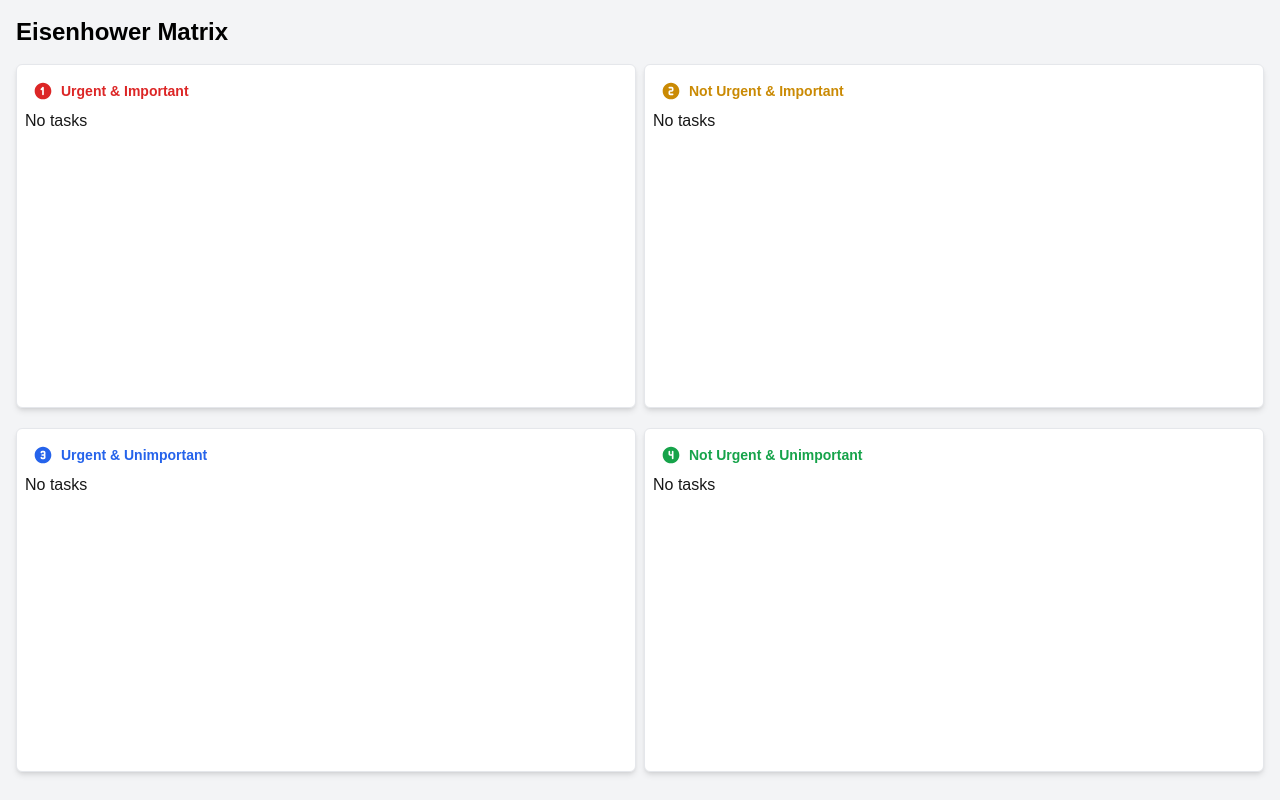
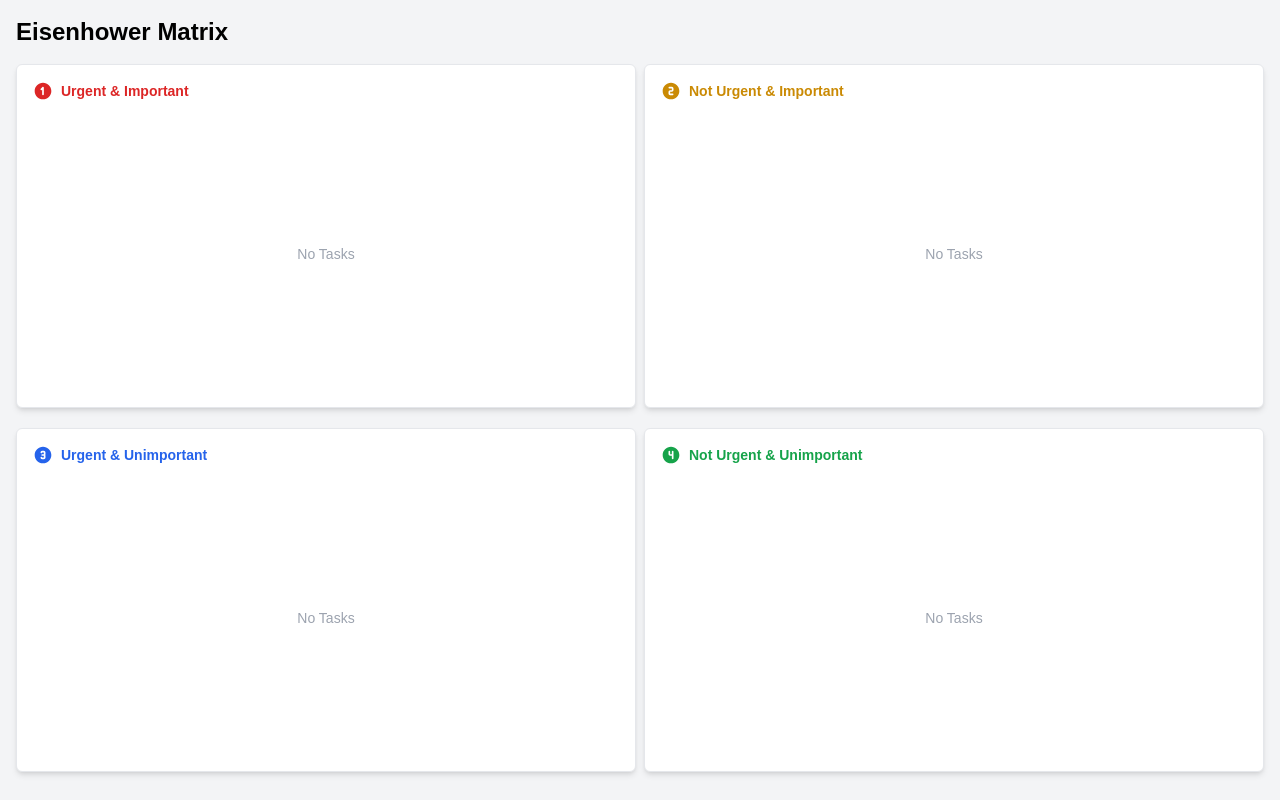
Before and after one commit to sunchit03/productivio, a Next.js app in the folder productivio-frontend-restructured/: page /dashboard/eisenhowerMatrix in a window 1280 px wide. Built offline with nearby package versions, Linux system fonts and the light colour scheme.

Commit message:
matrix block hover fixes, tasks list height fix

```diff
--- a/productivio-frontend-restructured/app/components/EisenhowerMatrix/MatrixBlock.jsx
+++ b/productivio-frontend-restructured/app/components/EisenhowerMatrix/MatrixBlock.jsx
@@ -24,12 +24,12 @@ const MatrixBlock = ({tasks, title, refresh, userId}) => {
 
 
     return(
-        <div className= "group-quad border rounded-md p-2 bg-white shadow-md h-[43vh] flex flex-col">
+        <div className= "group border rounded-md p-2 bg-white shadow-md h-[43vh] flex flex-col">
             <div className={`text-sm p-2 font-bold flex w-full justify-between items-center ${textColor}`}>
                 <div className="flex items-center gap-2">
                     {title}
                 </div>
-                <div className="invisible group-quad-hover:visible flex items-center gap-2">
+                <div className="invisible group-hover:visible flex items-center gap-2">
                     <button className="hover:bg-gray-300 rounded-sm" onClick={()=>{setAddTaskModal(true)}}>
                         <HiOutlinePlusSm size={20} />
                     </button>
@@ -48,7 +48,8 @@ const MatrixBlock = ({tasks, title, refresh, userId}) => {
                 }
 
             </div>
-            <div className="hover:overflow-y-auto relative">
+            {/* <div className="hover:overflow-y-auto relative"> */}
+            <div className={`${tasks.length === 0 ? "p-2 flex flex-1 justify-center items-center" :  "overflow-hidden hover:overflow-y-auto"}`}>
                 {tasks.length > 0 ? (
                     tasks.map(task => { return (
                     <div className="group-task pr-2" key={task._id}>
@@ -61,9 +62,7 @@ const MatrixBlock = ({tasks, title, refresh, userId}) => {
                     )})
                 ) :
                 (
-                    <>
-                        <span className="text-center text-base font-medium">No tasks</span>
-                    </>
+                    <span className="text-sm font-thin text-gray-400">No Tasks</span>
                 )}
             </div>
         </div>
--- a/productivio-frontend-restructured/app/dashboard/tasks/views/TasksView.jsx
+++ b/productivio-frontend-restructured/app/dashboard/tasks/views/TasksView.jsx
@@ -114,7 +114,7 @@ const TasksView = ({
         {!completedOrTrash && (
           <TaskForm todayOrNext={todayOrNext} listId={listId} refresh={fetchTasks} userId={userId}/>
         )}
-        <div className="mt-4 h-[calc(100vh-150px)] hover:overflow-y-auto relative">
+        <div className="mt-4 h-[calc(100vh-150px)] overflow-hidden hover:overflow-y-auto relative">
           {tasks.length > 0 ? (
             tasks.map(task => { return (
               <div className="group pr-2" key={task._id}>
```
